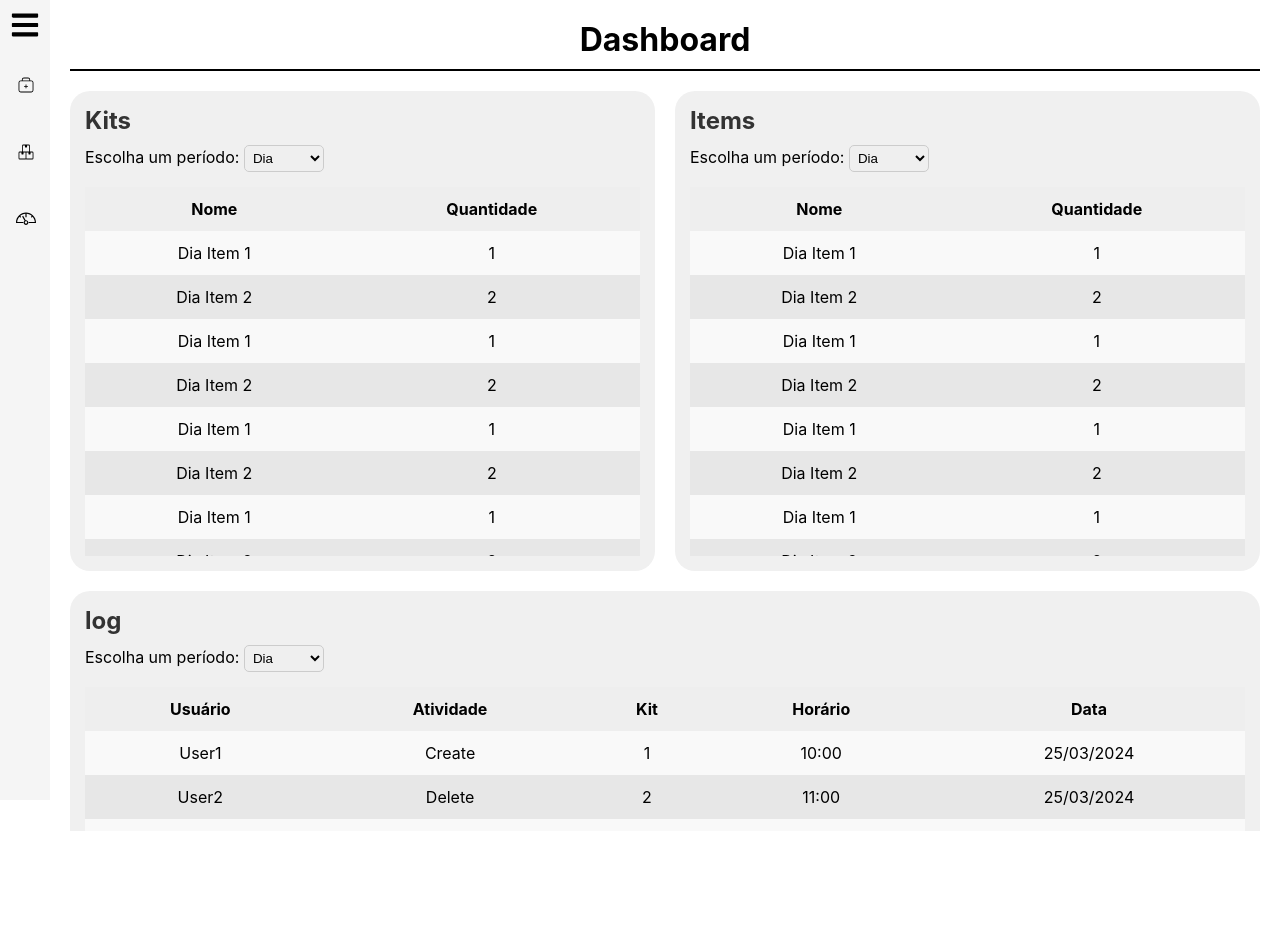
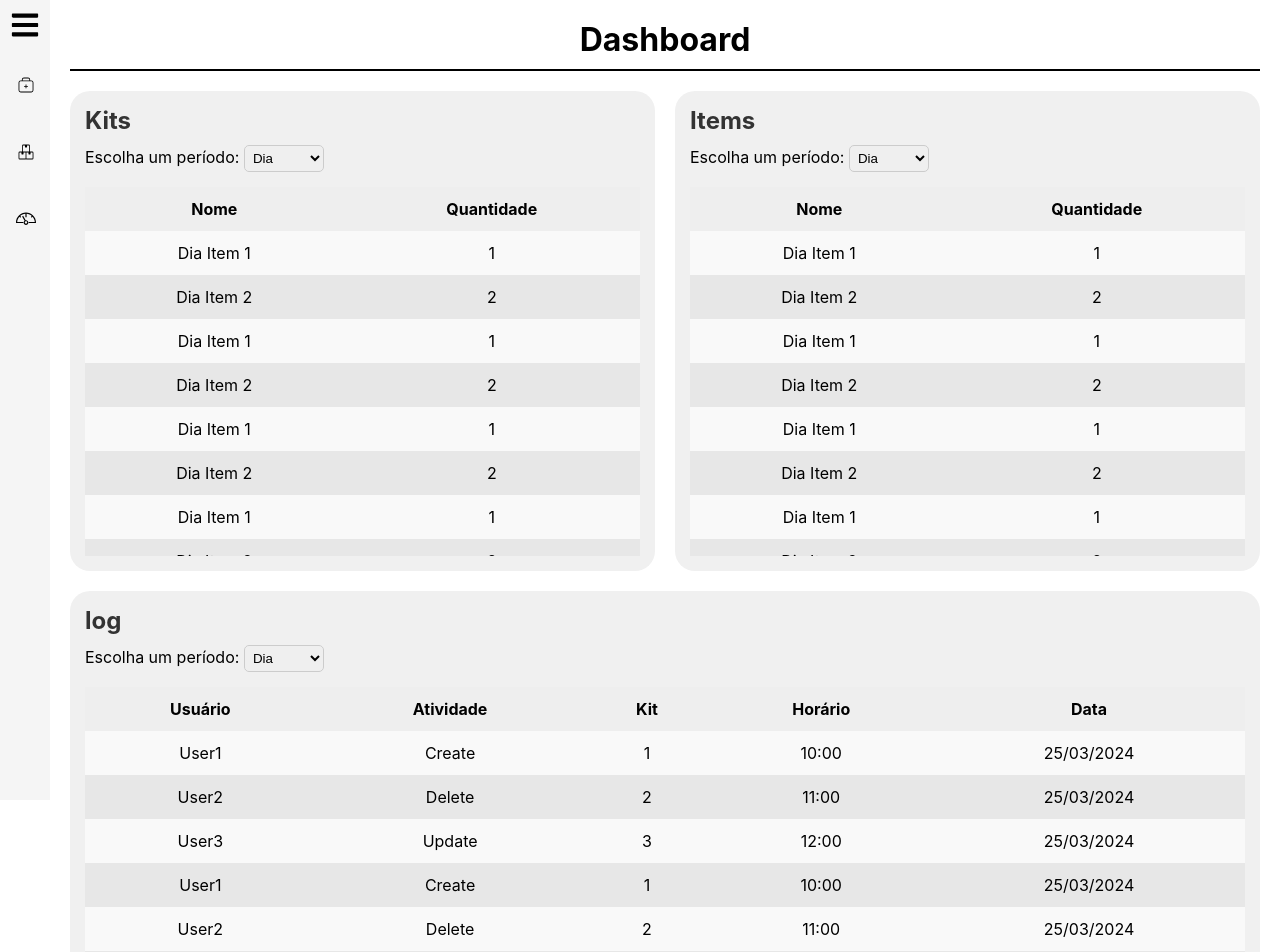
Before and after one commit to Inteli-College/2024-T0008-EC05-G05, a React (Create React App) app in the folder src/frontend/: page /dashboard in a window 1280 px wide. Shown: the top 952 px of the page. Before the commit the page ends 851 px from the top, so only its background shows below. Built offline with nearby package versions, Linux system fonts and the light colour scheme.

Commit message:
log finalizado
Co-Authored-By: MarioVenturaMedeiros <124266131+MarioVenturaMedeiros@users.noreply.github.com>

```diff
--- a/src/frontend/src/pages/dashboard/dashboard.css
+++ b/src/frontend/src/pages/dashboard/dashboard.css
@@ -47,6 +47,5 @@
 
 .log_atividades {
     margin-top: 20px;
-    height: 30vh; /* Adjust this value to control how tall the table is */
-    overflow-y: auto; /* This will add a scrollbar if the content exceeds the height */
+    height: 60vh; /* Adjust this value to control how tall the table is */ /* This will add a scrollbar if the content exceeds the height */
 }
```
